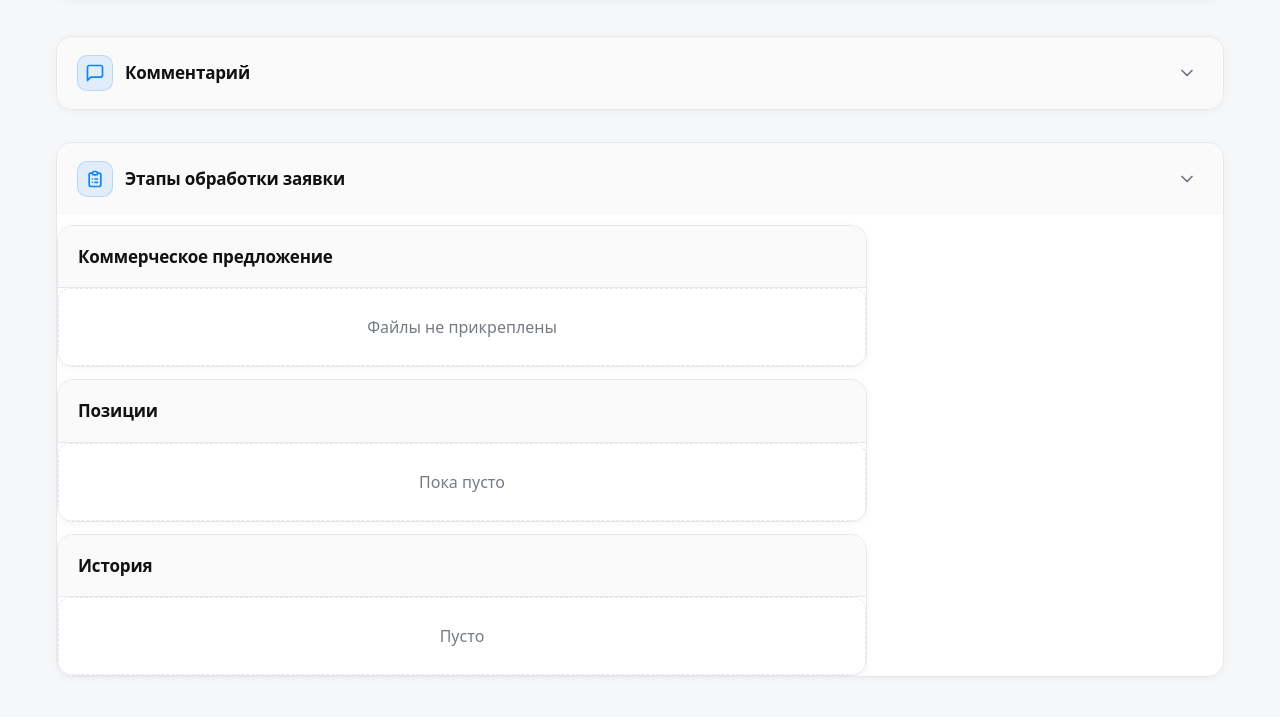
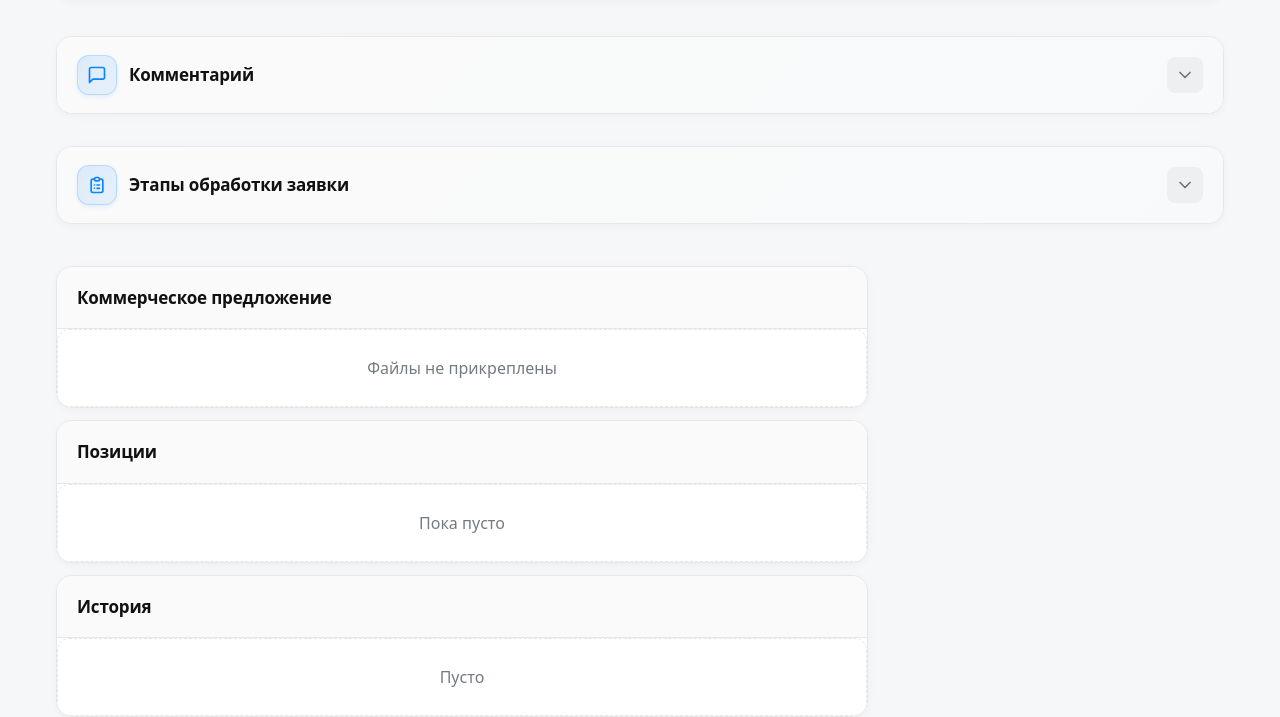
Before and after one commit to CheM1CaLaRt/imperia_klon, a Django app: template imperia/templates/requests/detail.html in a window 1280 px wide. Shown: the part 364-1081 px from the top of the page. Run offline with Django 5.2, Linux system fonts and the light colour scheme; the template is opened without the code that fills it, so the values that code supplies are empty; parts of the project's set-up code (start-up, migrations or seed data) failed here and were passed over; some libraries are stand-ins or nearby versions.

Commit message:
zayavki_diz_3

```diff
--- a/imperia/templates/requests/detail.html
+++ b/imperia/templates/requests/detail.html
@@ -1500,14 +1503,31 @@
   justify-content:space-between;
   gap:16px;
   padding:18px 20px;
-  background:#fafafa;
+  background:linear-gradient(135deg, #fafafa 0%, #f8f9fa 100%);
   border:none;
   cursor:pointer;
   transition:all 0.2s ease;
   text-align:left;
+  position:relative;
+}
+.collapsible-card__header::after{
+  content:'';
+  position:absolute;
+  bottom:0;
+  left:0;
+  right:0;
+  height:1px;
+  background:linear-gradient(90deg, transparent 0%, rgba(0,0,0,0.08) 50%, transparent 100%);
+  transition:opacity 0.2s ease;
+}
+.collapsible-card__header[aria-expanded="true"]::after{
+  opacity:1;
+}
+.collapsible-card__header[aria-expanded="false"]::after{
+  opacity:0;
 }
 .collapsible-card__header:hover{
-  background:#f5f5f5;
+  background:linear-gradient(135deg, #f5f5f5 0%, #f0f0f0 100%);
 }
 .collapsible-card__header-left{
   display:flex;
@@ -1516,16 +1536,22 @@
   flex:1;
 }
 .collapsible-card__icon{
-  width:36px;
-  height:36px;
+  width:40px;
+  height:40px;
   display:flex;
   align-items:center;
   justify-content:center;
-  background:rgba(10,132,255,0.1);
-  border-radius:10px;
+  background:linear-gradient(135deg, rgba(10,132,255,0.12) 0%, rgba(10,132,255,0.08) 100%);
+  border-radius:12px;
   color:#0A84FF;
   border:1px solid rgba(10,132,255,0.2);
   flex-shrink:0;
+  box-shadow:0 2px 4px rgba(10,132,255,0.1);
+  transition:all 0.2s ease;
+}
+.collapsible-card__header:hover .collapsible-card__icon{
+  background:linear-gradient(135deg, rgba(10,132,255,0.18) 0%, rgba(10,132,255,0.12) 100%);
+  box-shadow:0 3px 6px rgba(10,132,255,0.15);
 }
 .collapsible-card__title{
   font-size:17px;
@@ -1533,19 +1559,28 @@
   color:var(--text);
   margin:0;
   letter-spacing:-0.01em;
+  line-height:1.3;
 }
 .collapsible-card__arrow{
   flex-shrink:0;
-  width:32px;
-  height:32px;
+  width:36px;
+  height:36px;
   display:flex;
   align-items:center;
   justify-content:center;
   color:var(--muted);
-  transition:transform 0.3s ease;
+  background:rgba(0,0,0,0.04);
+  border-radius:8px;
+  transition:all 0.3s cubic-bezier(0.4, 0, 0.2, 1);
+}
+.collapsible-card__header:hover .collapsible-card__arrow{
+  background:rgba(0,0,0,0.06);
+  color:var(--text);
 }
 .collapsible-card__header[aria-expanded="true"] .collapsible-card__arrow{
   transform:rotate(180deg);
+  background:rgba(10,132,255,0.1);
+  color:#0A84FF;
 }
 .collapsible-card__content{
   overflow:hidden;
```
Also changed, not shown: other parts of imperia/templates/requests/detail.html (+25 -11 lines). Lines whose indentation alone changed are shown as unchanged.
